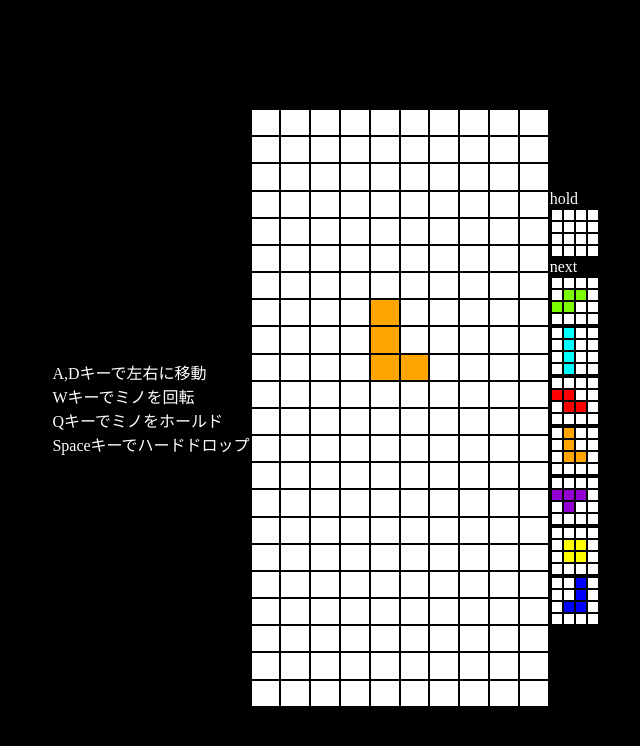
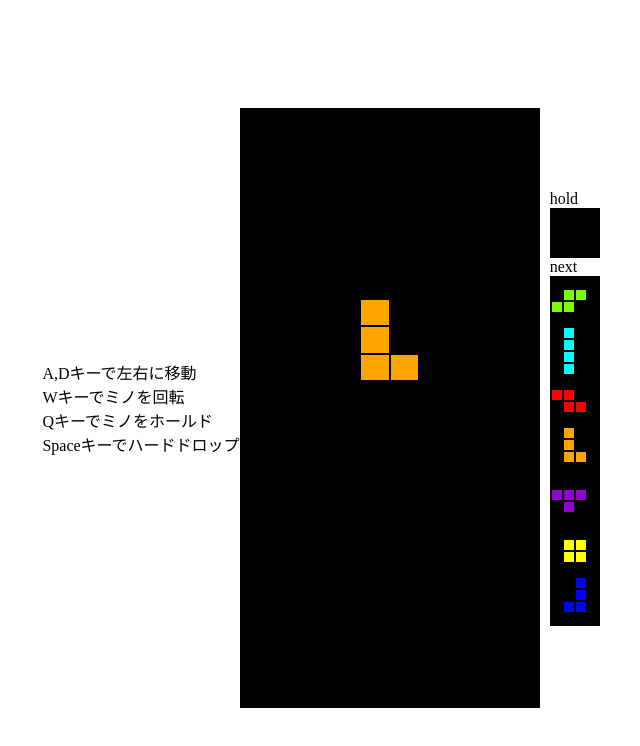
Before and after one commit to issei-suzuki-10antz/tetlis, a plain HTML site: page play.html in a window 1280 px wide. Shown: the whole page, without its empty margins (314-954 px from the left). Drawn offline with nearby package versions, Linux system fonts and the light colour scheme.

Commit message:
cssを調整

```diff
--- a/FieldManage.js
+++ b/FieldManage.js
@@ -43,7 +43,7 @@ function displayTable (x,y, mino,rotate,array) {
         for (let j = 0; j < array[0].length; j++)
         {
             if(bufferField[i][j] === 0){
-                $("#myTBR tr").eq(i).children("td").eq(j).css("background-color", "#FFFFFF");
+                $("#myTBR tr").eq(i).children("td").eq(j).css("background-color", "#000000");
             }
             else{
                 $("#myTBR tr").eq(i).children("td").eq(j).css("background-color", Color(bufferField[i][j]));
@@ -116,7 +116,7 @@ function minoViewTable(tableName,mino){
         for (let j = 0; j < MinoShape(mino,0)[0].length; j++)
         {
             if(MinoShape(mino,0)[i][j] === 0){
-                $("#" + tableName + " tr").eq(i).children("td").eq(j).css("background-color", "#FFFFFF");
+                $("#" + tableName + " tr").eq(i).children("td").eq(j).css("background-color", "#000000");
             }
             else{
                 $("#" + tableName + " tr").eq(i).children("td").eq(j).css("background-color", Color(mino));
--- a/dot.css
+++ b/dot.css
@@ -1,6 +1,4 @@
 body {
-    background: #000;
-    color: #fff;
   display: flex;
   height: 100vh;
   justify-content: center;
@@ -10,28 +8,27 @@ body {
 #myTBR {
   width: 300px;
   height: 600px;
+  background-color: #000;
+  border: #000;
 }
 
-  .class{
+.vertical{
+  padding: 10px;
   display: flex;
+  flex-flow: column;
 }
 
 #holdTBR {
   width: 50px;
   height: 50px;
-  }
-  #holdTBR td{
-    border:1px #000;
-    background-color: #fff;
+  background-color: #000;
+  border: #000;
 }
 
 
 .next{
   width: 50px;
   height: 50px;
-
+  background-color: #000;
+  border: #000;
 }
-  .next td{
-    border:1px #000;
-    background-color: #fff;
-  }
--- /dev/null
+++ b/index.css
@@ -0,0 +1,18 @@
+body {
+    display: flex;
+    height: 100vh;
+    justify-content: center;
+    align-items: center;
+  }
+
+
+  .vertical{
+    display:flex;
+    flex-flow: column;
+    -webkit-box-align: center;
+        -ms-flex-align: center;
+            align-items: center;
+    -webkit-box-pack: center;
+        -ms-flex-pack: center;
+            justify-content: center;
+  }
```
Also changed, not shown: index.html (+12 -2 lines), Image/ScreenShot.png (added). Lines whose indentation alone changed are shown as unchanged.
